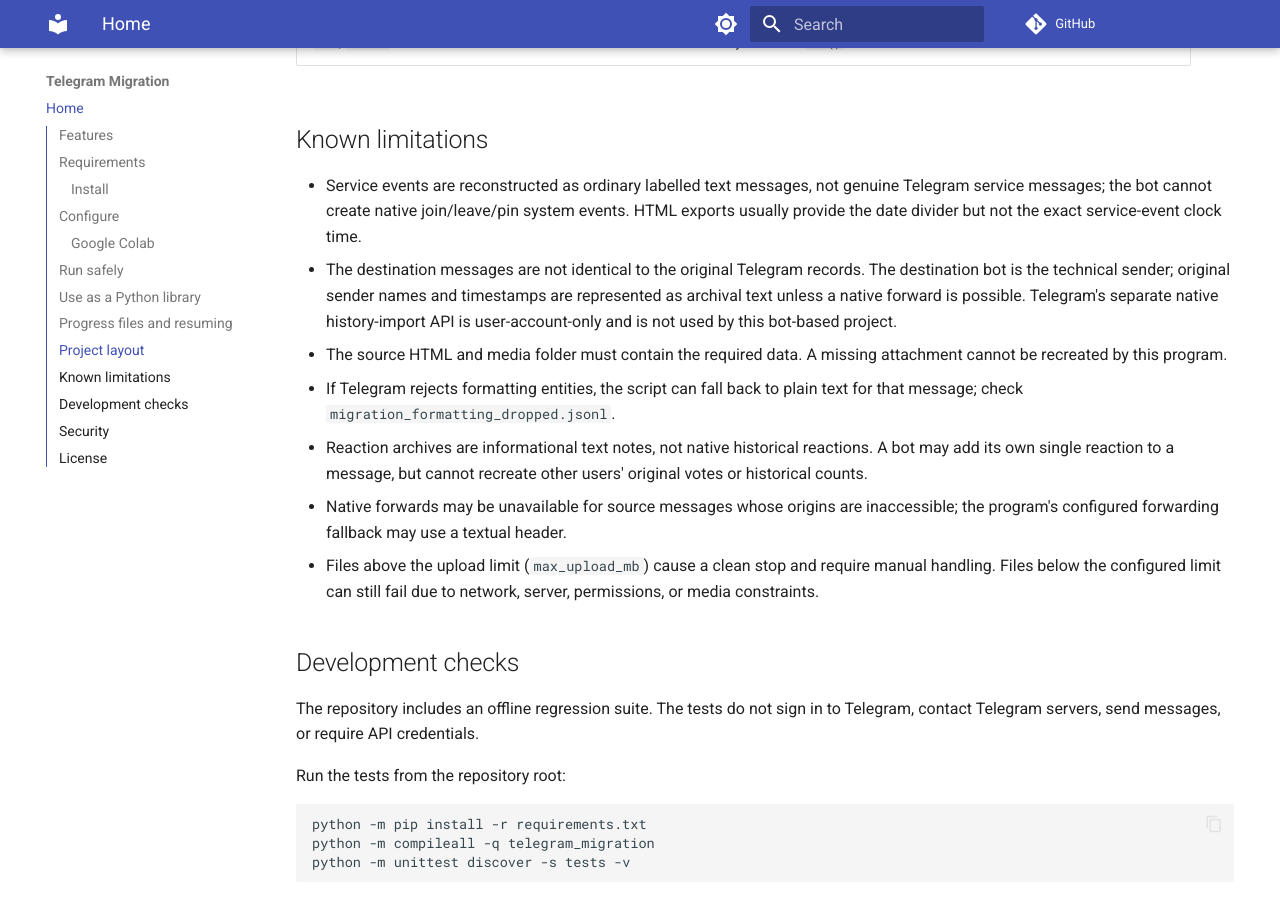
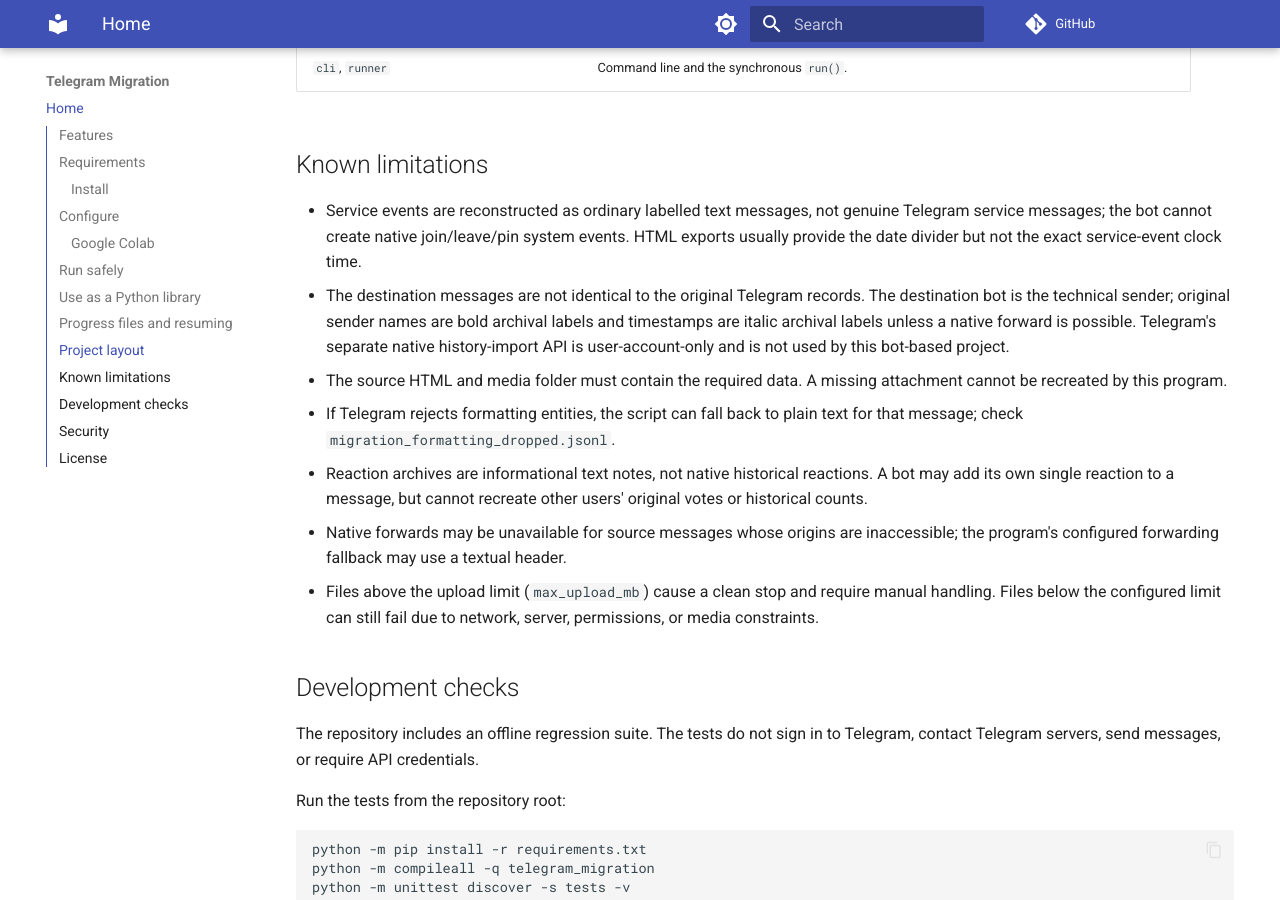
Before and after one commit to dismachaerus/Telegram_Migration, an MkDocs documentation site: the page built from docs/index.md, in a window 1280 px wide and 900 px high, scrolled down 5101 px. Built offline with MkDocs 1.6.1 and Material for MkDocs 9.7.7, drawn with Linux system fonts in a browser that asks for light colours; comment, search, counter and statistics services are not loaded; some of the changed text lies outside the part shown.

Commit message:
Add files via upload

```diff
--- a/docs/index.md
+++ b/docs/index.md
@@ -8,7 +8,7 @@ A Python tool for reconstructing a Telegram conversation in a destination channe
 
 - Streams Telegram Desktop HTML exports instead of loading every page into memory at once.
 - Reconstructs supported rich-text formatting (including italics, bold, underline, strike, code, links, spoilers, and blockquotes) using Telegram message entities.
-- Preserves sender names and original timestamps as archival text where available; original accounts are not impersonated.
+- Displays each original sender as a bold heading, followed by an italic, human-readable timestamp and the message body; original accounts are not impersonated.
 - Reconstructs Telegram Desktop service events (such as joins, removals, pins and group changes) as clearly labelled archival entries. HTML exports provide the calendar date for these events, but not always the exact clock time.
 - Handles common exported media: photos, documents, videos, GIFs, voice messages, round videos, and sticker files.
 - Maps source message IDs to destination IDs to restore reply links where possible; audits available reply links.
@@ -171,7 +171,7 @@ The code is a small package instead of one long script:
 ## Known limitations
 
 - Service events are reconstructed as ordinary labelled text messages, not genuine Telegram service messages; the bot cannot create native join/leave/pin system events. HTML exports usually provide the date divider but not the exact service-event clock time.
-- The destination messages are not identical to the original Telegram records. The destination bot is the technical sender; original sender names and timestamps are represented as archival text unless a native forward is possible. Telegram's separate native history-import API is user-account-only and is not used by this bot-based project.
+- The destination messages are not identical to the original Telegram records. The destination bot is the technical sender; original sender names are bold archival labels and timestamps are italic archival labels unless a native forward is possible. Telegram's separate native history-import API is user-account-only and is not used by this bot-based project.
 - The source HTML and media folder must contain the required data. A missing attachment cannot be recreated by this program.
 - If Telegram rejects formatting entities, the script can fall back to plain text for that message; check `migration_formatting_dropped.jsonl`.
 - Reaction archives are informational text notes, not native historical reactions. A bot may add its own single reaction to a message, but cannot recreate other users' original votes or historical counts.
```
